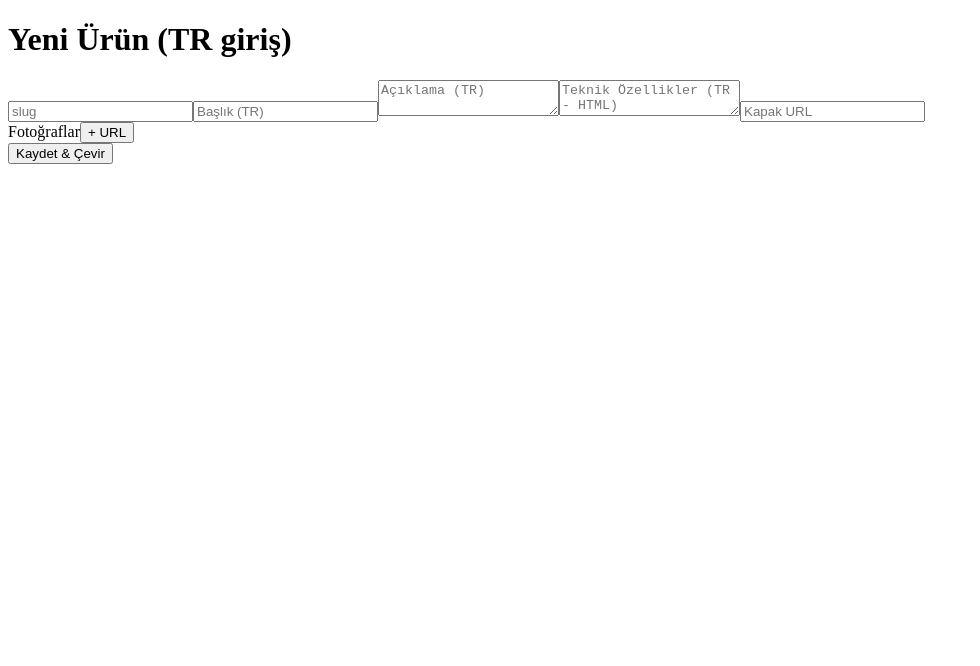
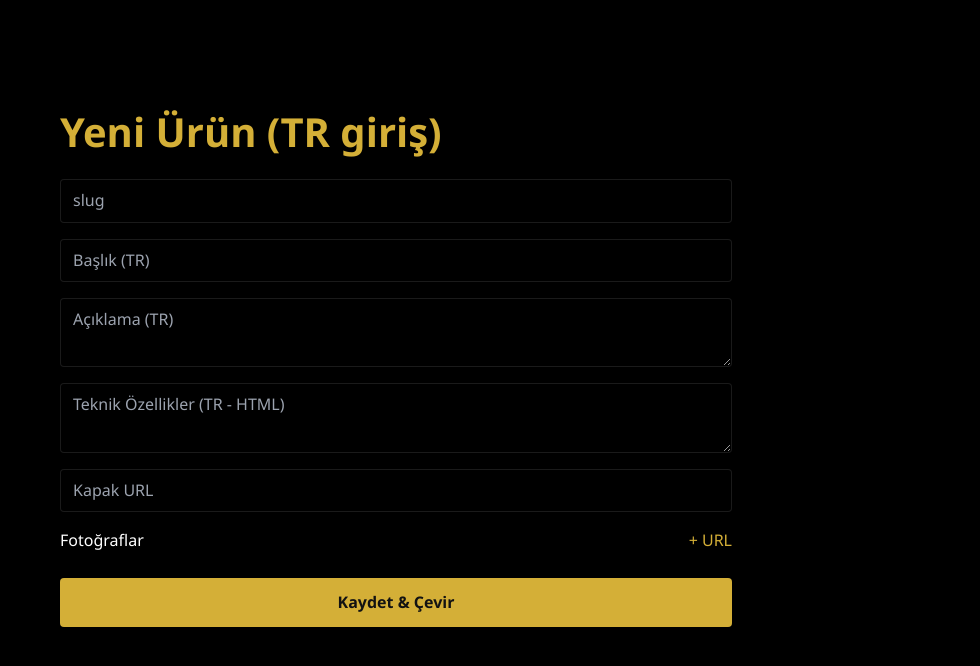
Before and after one commit to enverucuncu/karengroup, a Next.js app: page /tr/admin/products/new in a window 1280 px wide. Shown: the top 666 px of the page, without its empty margins (0-980 px from the left). Built offline with nearby package versions, Linux system fonts and the light colour scheme.

Commit message:
Create layout.tsx

```diff
--- /dev/null
+++ b/app/layout.tsx
@@ -0,0 +1,16 @@
+// app/layout.tsx
+import "./globals.css"; // varsa global css'in
+import type { Metadata } from "next";
+
+export const metadata: Metadata = {
+  title: "Karen Group",
+  description: "Karen Group web",
+};
+
+export default function RootLayout({ children }: { children: React.ReactNode }) {
+  return (
+    <html lang="tr">
+      <body>{children}</body>
+    </html>
+  );
+}
```
